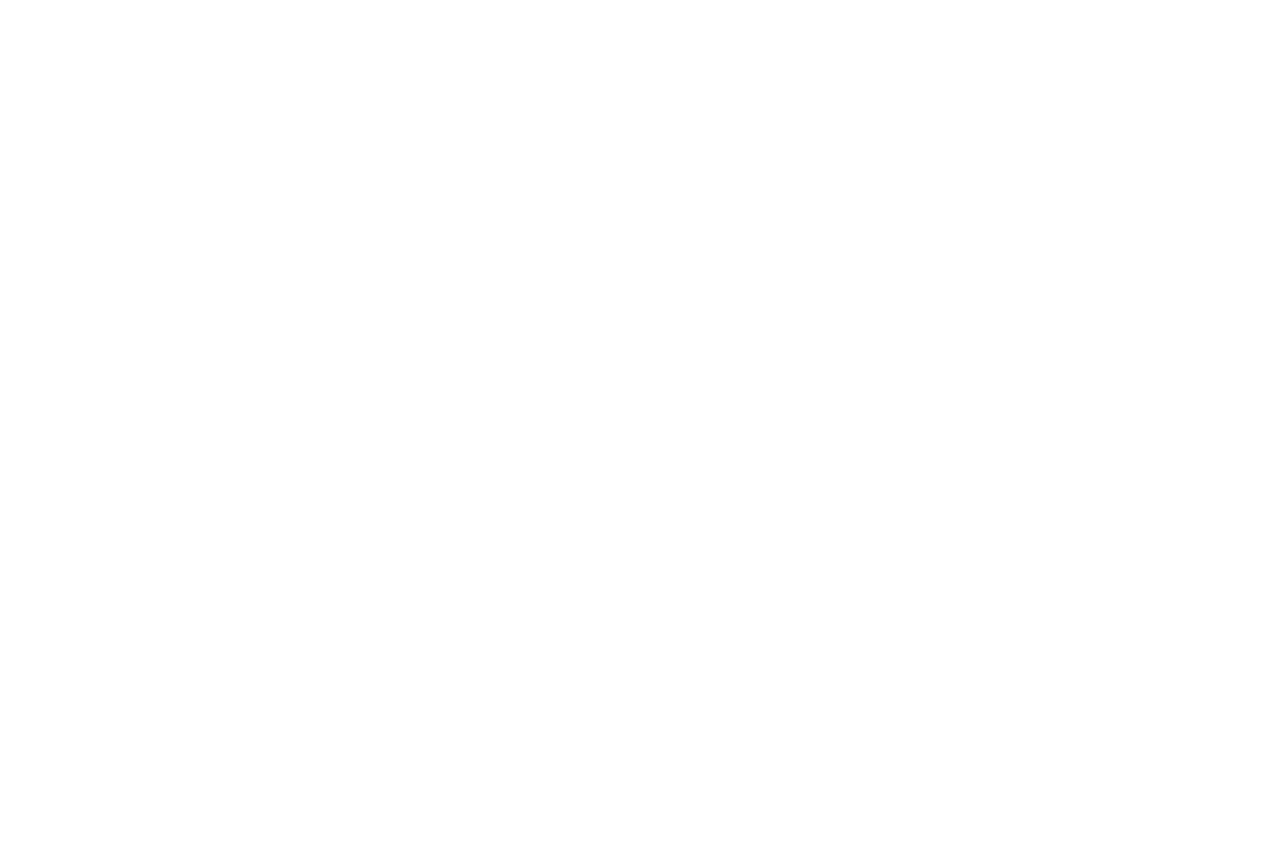
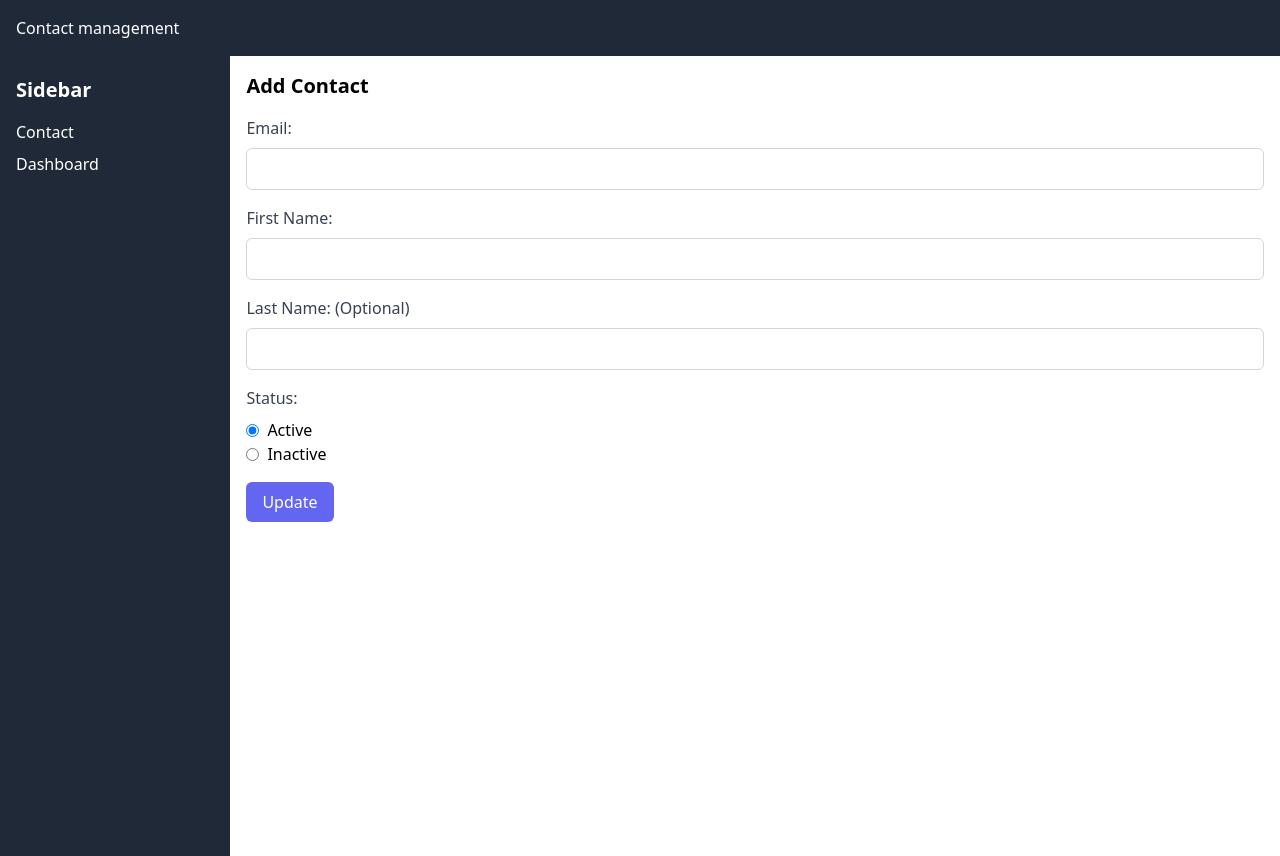
Before and after one commit to Rishabh3007/contact-management, a React (Create React App) app: page /edit/1 in a window 1280 px wide. Before the commit this address had no page. Before the commit the page ends 800 px from the top, so only its background shows below. Built offline with nearby package versions, Linux system fonts and the light colour scheme.

Commit message:
contact CRUD completed

```diff
--- a/package.json
+++ b/package.json
@@ -8,6 +8,7 @@
     "@mui/icons-material": "^5.15.15",
     "@mui/material": "^5.15.15",
     "@reduxjs/toolkit": "^2.2.3",
+    "@tanstack/react-query": "^5.32.1",
     "@testing-library/jest-dom": "^5.17.0",
     "@testing-library/react": "^13.4.0",
     "@testing-library/user-event": "^13.5.0",
@@ -15,6 +16,7 @@
     "@types/node": "^16.18.96",
     "@types/react": "^18.3.1",
     "@types/react-dom": "^18.3.0",
+    "axios": "^1.6.8",
     "react": "^18.3.1",
     "react-dom": "^18.3.1",
     "react-redux": "^9.1.1",
--- a/src/App.tsx
+++ b/src/App.tsx
@@ -5,6 +5,7 @@
 import Contact from "./pages/Contact";
 import Layout from "./layout/Layout";
 import CreateContact from "./pages/CreateContact";
+import EditContact from "./pages/EditContact";
 
 function App() {
   return (
@@ -14,6 +15,7 @@
           <Route index element={<Contact />} />
           <Route path="/dashboard" element={<Dashboard />} />
           <Route path="/create" element={<CreateContact />} />
+          <Route path="/edit/:id" element={<EditContact />} />
         </Route>
       </Routes>
     </BrowserRouter>
--- a/src/layout/Layout.tsx
+++ b/src/layout/Layout.tsx
@@ -9,7 +9,7 @@
         <Header />
         <div className="flex h-screen">
         <Sidebar />
-        <div className=''>
+        <div className='flex-grow'>
         <Outlet/>
         </div>
         </div>
--- a/src/pages/Contact.tsx
+++ b/src/pages/Contact.tsx
@@ -1,9 +1,67 @@
-import React from 'react'
+import React from "react";
+import { useAppSelector } from "../lib/hook";
+import { RootState } from "../lib/store";
+import { Link } from "react-router-dom";
+import { useAppDispatch } from "../lib/hook";
+import { deleteContact } from "../lib/features/contact/contactSlice";
 
 function Contact() {
+  const contacts = useAppSelector((state: RootState) => state.contact.contacts);
+  const dispatch = useAppDispatch();
+  console.log(contacts);
   return (
-    <div>this is the contact page</div>
-  )
+    <>
+      <div className="flex flex-col items-center">
+        <button
+          type="button"
+          className="bg-indigo-500 text-white px-4 py-2 rounded-md hover:bg-indigo-600 w-3/12 mt-2"
+        >
+          <Link to="/create" className="text-white">
+            Add Contact
+          </Link>
+        </button>
+        {contacts.length > 0 ? (
+          <div className="mt-4 grid justify-center grid-cols-2 gap-4 md:grid-cols-3 lg:grid-cols-4 ">
+            {/* Responsive grid for cards */}
+            {contacts.map((contact) => (
+              <div
+                key={contact.id}
+                className=" border-solid border-2 hover:scale-105 card shadow-md rounded-md overflow-hidden"
+              >
+                <div className="p-4">
+                  <h5 className="text-lg font-medium leading-tight mb-2">
+                    {contact.firstName} {contact.lastName}
+                  </h5>
+                  <p className="text-gray-700">{contact.email}</p>
+                  <p className="text-gray-500">
+                    {contact.isActive ? "Active" : "Inactive"}
+                  </p>
+                </div>
+                <div className="flex justify-center items-center p-2 border-t border-gray-200">
+                  <Link to={`/edit/${contact.id}`}>
+                    <button className="bg-blue-500 hover:bg-blue-700 text-white font-bold py-2 px-4 rounded-full shadow-sm mr-2">
+                      Edit
+                    </button>
+                  </Link>
+                  <button
+                  className="bg-red-500 hover:bg-red-700 text-white font-bold py-2 px-4 rounded-full shadow-sm"
+                  onClick={() => dispatch(deleteContact(contact.id))}
+                  >
+                    Delete
+                  </button>
+                </div>
+              </div>
+            ))}
+          </div>
+        ) : (
+          <div className="">
+            <p>No contact found</p>
+            <p>Please Add contact from Create Contact Button</p>
+          </div>
+        )}
+      </div>
+    </>
+  );
 }
 
-export default Contact
+export default Contact;
--- a/src/pages/CreateContact.tsx
+++ b/src/pages/CreateContact.tsx
@@ -1,6 +1,6 @@
 import React, { useState } from 'react';
 import { useDispatch } from 'react-redux';
-import { addContact } from '../lib/features/contact/contactSlice';
+import { addContact, updateContact } from '../lib/features/contact/contactSlice';
 
 interface Contact {
   id: string;
@@ -10,7 +10,7 @@
   isActive: boolean;
 }
 
-function CreateContact() {
+function CreateContact({ initialData, isUpdateMode } : { initialData?: Contact, isUpdateMode?: boolean}) {
     const initialState: Contact = {
         id: '',
         email: '',
@@ -18,7 +18,8 @@
         lastName: '',
         isActive: true,
     };
-  const [formData, setFormData] = useState<Contact>(initialState);
+    const data = initialData || initialState;
+  const [formData, setFormData] = useState<Contact>(data);
 
   const [errors, setErrors] = useState<Partial<Contact>>({}); // Track validation errors
 
@@ -65,6 +66,10 @@
     // console.log(formData)
       setFormData({ ...initialState }); // Reset form on successful submission
     }
+  };
+
+  const handleUpdate = () => {
+    dispatch(updateContact(formData));
   };
 
   return (
@@ -140,12 +145,22 @@
     <label htmlFor="inactive">Inactive</label>
   </div>
 </div>
-
+    {
+      !isUpdateMode ? (
         <button
           type="submit"
           className="bg-indigo-500 text-white px-4 py-2 rounded-md hover:bg-indigo-600" >
             Add Contact
         </button>
+      ) : (
+        <button
+          type="button"
+          onClick={handleUpdate}
+          className="bg-indigo-500 text-white px-4 py-2 rounded-md hover:bg-indigo-600" >
+            Update
+        </button>
+      )
+    }
         </form>
         </div>
     );
--- /dev/null
+++ b/src/pages/EditContact.tsx
@@ -0,0 +1,20 @@
+import React from 'react'
+import CreateContact from './CreateContact'
+import { useParams } from 'react-router-dom';
+import { useAppSelector } from "../lib/hook";
+import { RootState } from "../lib/store";
+
+function EditContact() {
+  const { id } = useParams();
+  const contacts = useAppSelector((state: RootState) => state.contact.contacts);
+  const data = contacts.find((contact) => contact.id === id);
+  console.log("thisis the data",data)
+  // console.log("thisis the id", id)
+  return (
+    <>
+      <CreateContact initialData={data} isUpdateMode={true}/>
+    </>
+  )
+}
+
+export default EditContact
```
Also changed, not shown: 1 other file (tests, documents, lock files or other folders).
